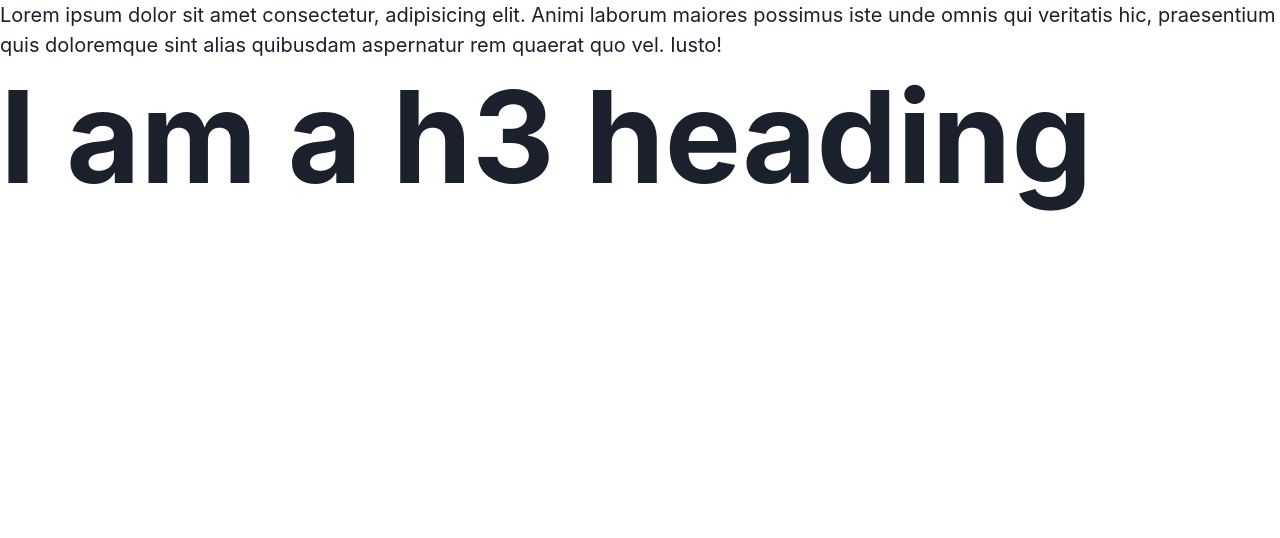
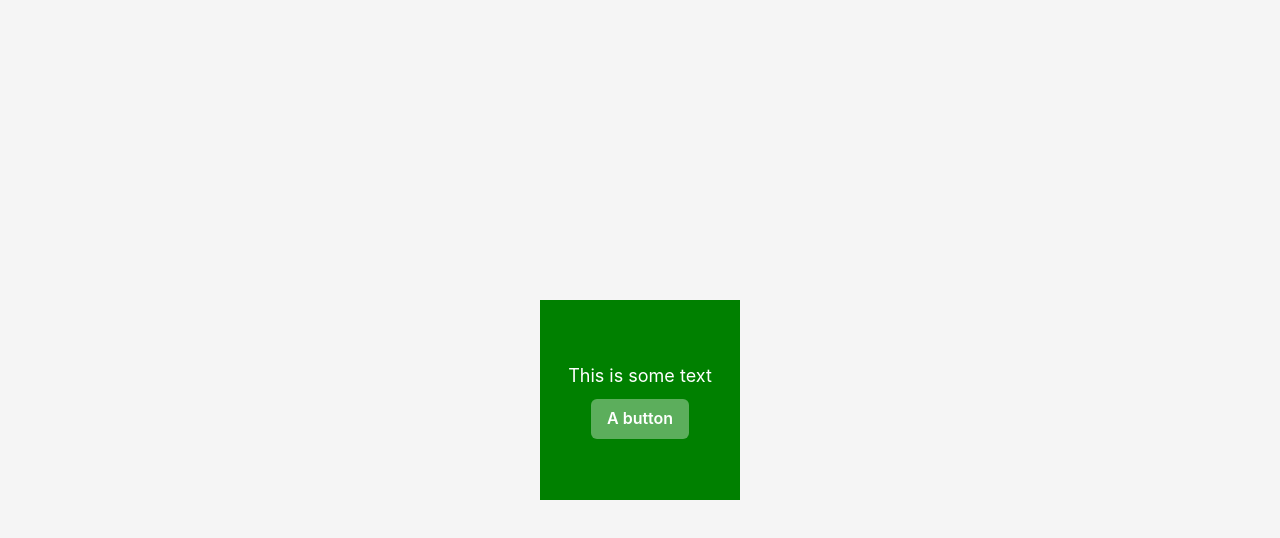
Before and after one commit to NokTNL/Notes-ChakraUI, a React (Vite) app in the folder esther/: page / in a window 1280 px wide. Shown: the top 538 px of the page. Built offline with nearby package versions, Linux system fonts and the light colour scheme.

Commit message:
Add style props notes

```diff
--- a/esther/src/10-layout/App.tsx
+++ b/esther/src/10-layout/App.tsx
@@ -20,6 +20,8 @@ function App() {
         <Box bg="yellow" w="40%" h="100px" />
       </Flex>
 
+      {/* <Center> goes even further by defaulting its children to be centered (in both axis) within itself. <Square> and <Circle> are <Center>'s with special shape. */}
+
       {/* <Stack> is a <Flex> that adds spacing between its children. Default flex direction is COLUMN
           Pass the "direction" prop ('row' | "column") to specify the direction, or use <HStack> or <VStack> which also have `align-items: center` by default */}
       {/* You can change the `spacing` as well */}
--- /dev/null
+++ b/esther/src/30-style_props/App.tsx
@@ -0,0 +1,26 @@
+import { Text, Square, Center, Button } from "@chakra-ui/react";
+
+export default function App() {
+  return (
+    <div className="App">
+      {/* All Chakra components have 'style props' that use shorthands to add CSS properties to it, apart from their own special props */}
+      {/* Chakra also have a DEFAULT THEME that aliases speical color and size names to certain values: https://chakra-ui.com/docs/styled-system/theme*/}
+      <Center bg="blackAlpha.50" w="100vw" h="100vh">
+        <Square bg="green" size="200px" flexDirection="column" gap="10px">
+          <Text color="white" fontSize="lg">
+            This is some text
+          </Text>
+          {/* Button has `colorScheme` and `variant` props from theme */}
+          {/* To use CSS pseudo-class selector, use e.g. '_hover' */}
+          <Button
+            colorScheme="whiteAlpha"
+            variant="solid"
+            _hover={{ bg: "teal.50", color: "black" }}
+          >
+            A button
+          </Button>
+        </Square>
+      </Center>
+    </div>
+  );
+}
--- a/esther/src/main.tsx
+++ b/esther/src/main.tsx
@@ -1,6 +1,6 @@
 import React from "react";
 import ReactDOM from "react-dom/client";
-import App from "./20-typography/App";
+import App from "./30-style_props/App";
 
 import { ChakraProvider } from "@chakra-ui/react";
 
```
